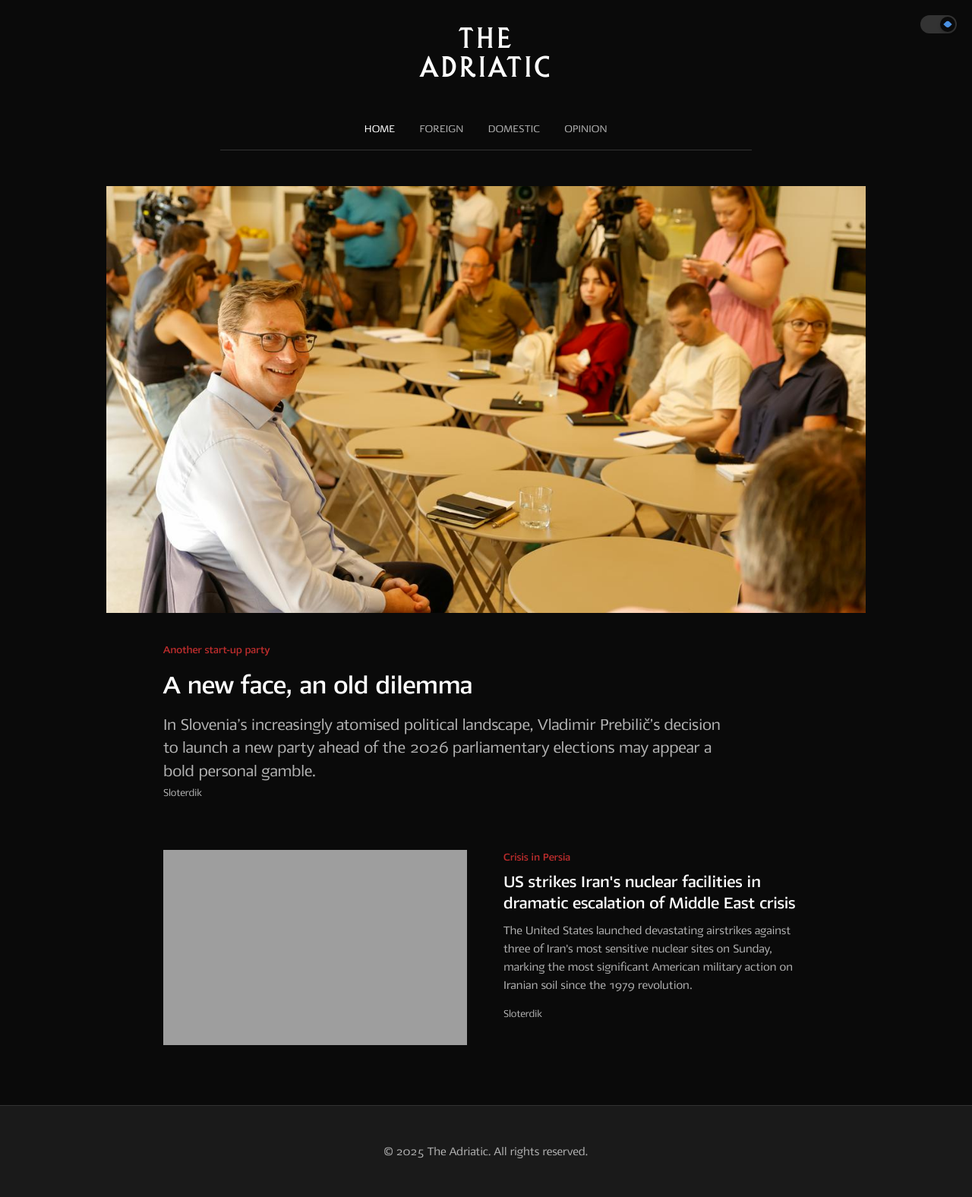
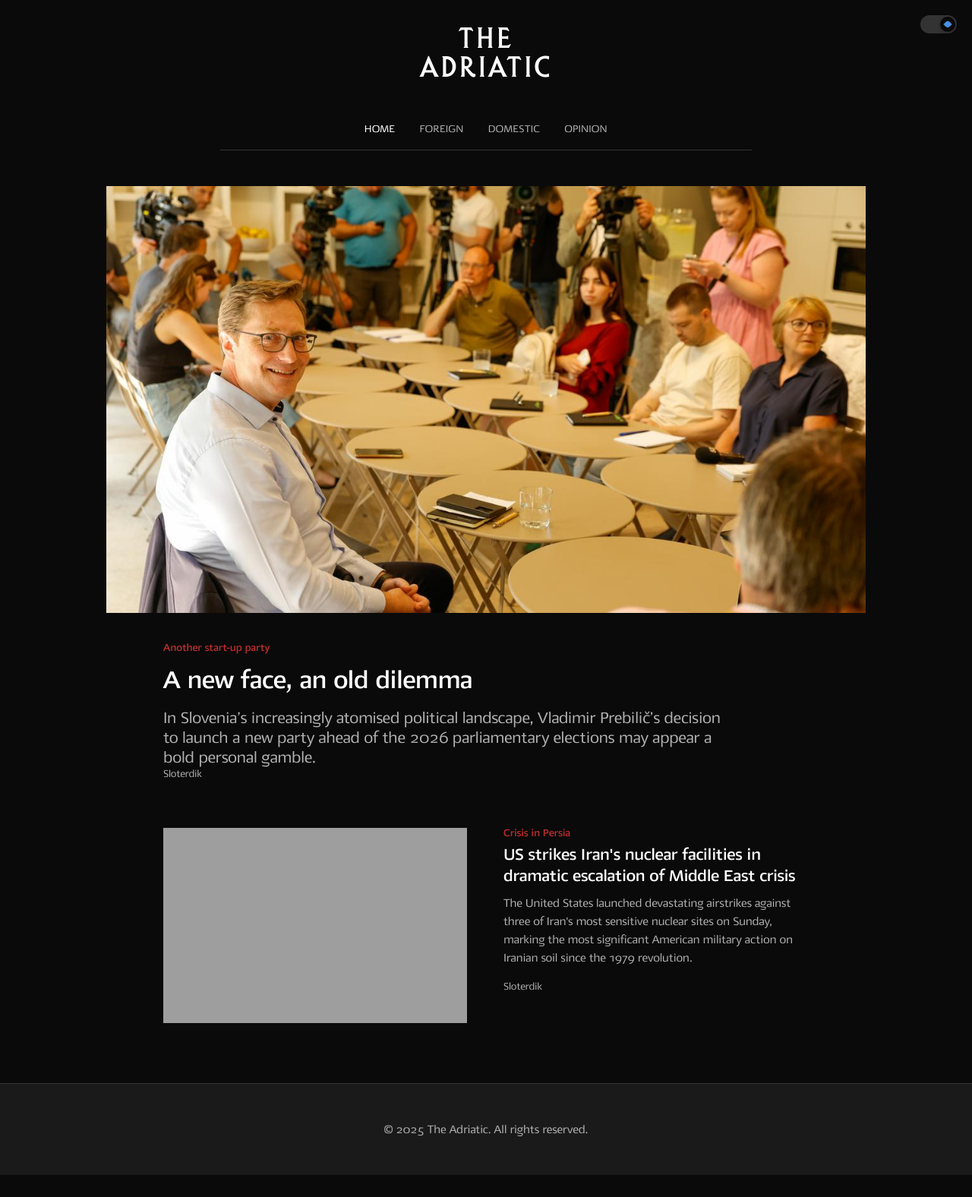
Before and after one commit to tfhoerest/azt, a Jekyll site: the page built from index.html, in a window 1280 px wide. Shown: the whole page at 76% size. Built offline with Jekyll 4.4.1, drawn with Linux system fonts in a browser that asks for light colours; some web fonts are replaced; the list of posts is cut into pages by our own code; after the commit the page ends 1547 px from its top, so only the background shows below that.

Commit message:
Update home.html

```diff
--- a/_layouts/home.html
+++ b/_layouts/home.html
@@ -15,8 +15,9 @@ layout: default
     text-transform: none;  /* Remove all caps */
     letter-spacing: 0;     /* Remove letter spacing since no caps */
     transition: opacity 0.2s ease;
-    margin-bottom: 0.1rem !important;  /* Ultra tight bottom margin */
+    margin-bottom: 0px !important;  /* Zero margin */
     display: block;        /* Make it block to control spacing better */
+    line-height: 1.0 !important;  /* Tight line height */
 }
 
 .category-tag:hover {
@@ -60,8 +61,9 @@ layout: default
 .hero-author {
     color: var(--z-ds-color-text-70);
     font-size: var(--z-ds-fontsize-14);
-    margin-top: 0.1rem !important;  /* Ultra tight spacing after lede */
+    margin-top: 0px !important;  /* Zero spacing after lede */
     font-weight: 400;
+    line-height: 1.0 !important;  /* Tight line height */
 }
 
 .hero-headline {
@@ -85,9 +87,9 @@ layout: default
 .hero-summary {
     font-size: var(--z-ds-fontsize-22);
     color: var(--z-ds-color-text-70);
-    line-height: 1.4;
-    margin-top: 0 !important;  /* Remove any top margin */
-    margin-bottom: 0.1rem !important;  /* Ultra tight spacing before author */
+    line-height: 1.2 !important;  /* Tighter line height */
+    margin-top: 0px !important;  /* Remove any top margin */
+    margin-bottom: 0px !important;  /* Zero spacing before author */
 }
 
 /* ARTICLES */
@@ -208,15 +210,16 @@ layout: default
 
     .hero-headline {
         font-size: 1.75rem;  /* Smaller hero headline */
-        line-height: 1.2;
-        margin-top: 0.1rem !important;  /* Ultra tight spacing after category */
-        margin-bottom: 0.1rem !important;  /* Ultra tight spacing */
+        line-height: 1.0 !important;  /* Tight line height */
+        margin-top: 0px !important;  /* Zero spacing after category */
+        margin-bottom: 0px !important;  /* Zero spacing */
     }
 
     .hero-summary {
         font-size: 1.125rem;  /* Smaller hero summary */
-        margin-top: 0 !important;  /* Remove any top margin */
-        margin-bottom: 0.1rem !important;  /* Ultra tight spacing */
+        line-height: 1.2 !important;  /* Tight line height */
+        margin-top: 0px !important;  /* Remove any top margin */
+        margin-bottom: 0px !important;  /* Zero spacing */
     }
 
     /* Articles Section Mobile */
```
